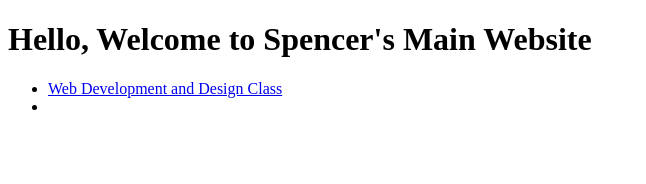
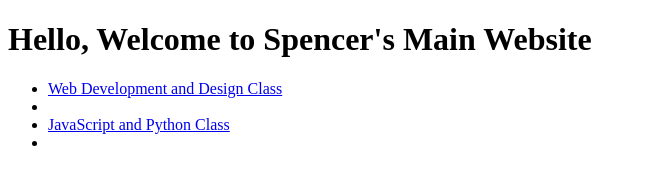
Before and after one commit to spencerlittle2/spencerlittle2.github.io, a plain HTML site: page index.html in a window 1280 px wide. Shown: the whole page, without its empty margins (0-646 px from the left). Drawn offline with Linux system fonts and the light colour scheme.

Commit message:
Update index.html

```diff
--- a/index.html
+++ b/index.html
@@ -9,6 +9,7 @@
     <ul>
 
         <li><a href="https://spencerlittle2.github.io/OMIS-475/">Web Development and Design Class</a><li>
+        <li><a href="https://spencerlittle2.github.io/OMIS-485/">JavaScript and Python Class</a><li></li>
 
 
 
```
